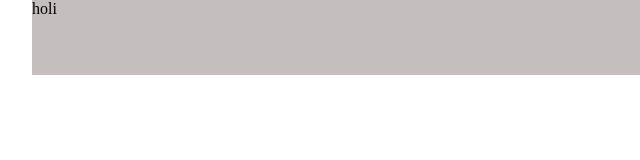
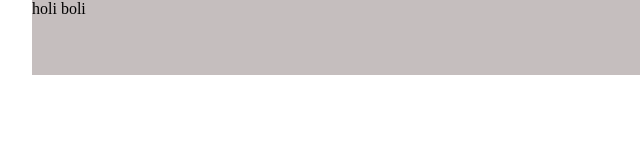
Before and after one commit to ThaisArm/ProyectoP2, a plain HTML site: page index.html in a window 1280 px wide. Shown: the full height of the page, 96-736 px from the left. Drawn offline with Linux system fonts and the light colour scheme.

Commit message:
holi boli

```diff
--- a/index.html
+++ b/index.html
@@ -10,7 +10,7 @@
 </head>
 <body>
     <header>
-        holi
+        holi boli
     </header>
 </body>
 </html>
```
